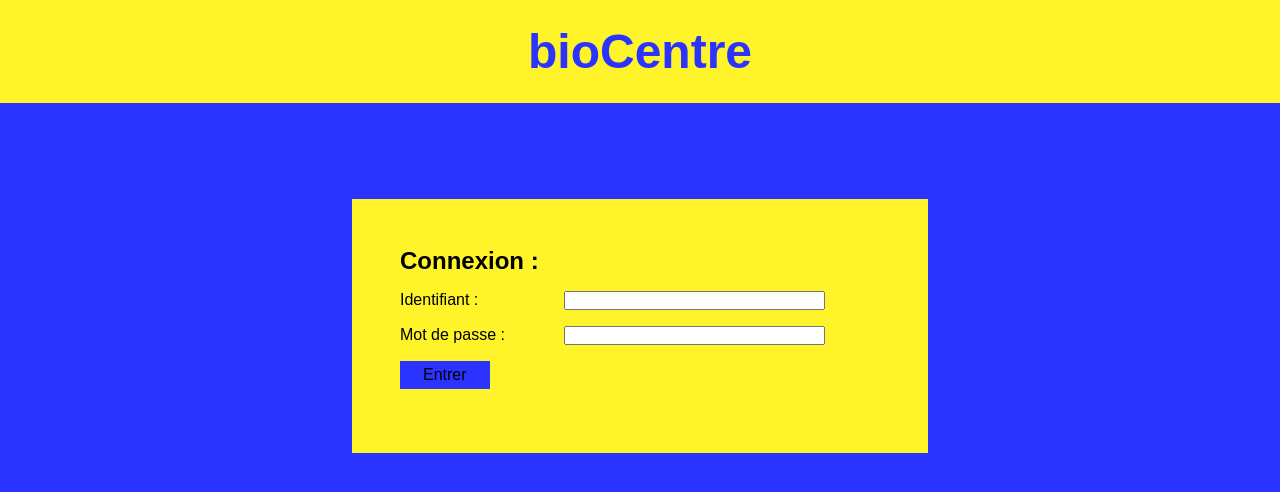
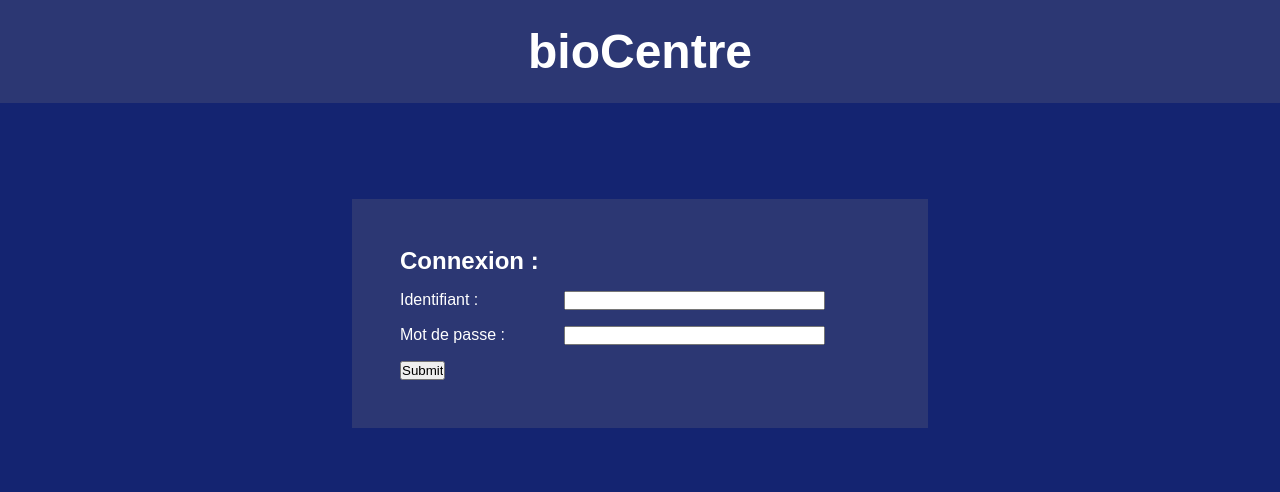
Before and after one commit to vachon/bioCentre, a PHP site: page / in a window 1280 px wide. Shown: the top 492 px of the page. Run offline with PHP 8.4, Linux system fonts and the light colour scheme.

Commit message:
first PHP/BDD

```diff
--- a/connection.php
+++ b/connection.php
@@ -1,8 +1,8 @@
 	<DIV id="connection">
 		<h2>Connexion :</h2>
-		<form >
+		<form action="homePage.php" method="post">
 	    <p>
-	        <label for="login">Identifiant :</label>
+	        <label for="login" >Identifiant :</label>
 	        <input type="text" name="login" id="login" size="30" maxlength="30" />
 	    </p>
 	    <p>
@@ -10,7 +10,7 @@
 	        <input type="password" name="password" id="password" size="30" maxlength="10" />
 	    </p>
 	    <p>
-	    	<div id="btnLogin">Entrer</div>
+	    	<input type="submit" name="subLogin">
 	    </p>
 		</form>
 	</DIV>
--- /dev/null
+++ b/header.php
@@ -0,0 +1,8 @@
+<!DOCTYPE html>
+<html>
+<head>
+	<title>bioCentre</title>
+	<link rel="stylesheet" type="text/css" href="style.css" />
+</head>
+<body>
+<h1>bioCentre</h1>
--- a/index.php
+++ b/index.php
@@ -1,11 +1,7 @@
-<!DOCTYPE html>
-<html>
-<head>
-	<title>bioCentre</title>
-	<link rel="stylesheet" type="text/css" href="style.css" />
-</head>
-<body>
-	<h1>bioCentre</h1>
+		<?php
+			include("header.php");
+		?>
+
 	<div id='principal'>
 		<?php
 			include("connection.php");
--- a/js/Login.js
+++ b/js/Login.js
@@ -1,8 +1,7 @@
 function getLogin(valLogin){
 	console.log("get valog " + valLogin);
 	$.getJSON( 'login/' + valLogin +'.json',function(user){
-		/*return user.login;*/
-		return "test";
+		return user.login;
 	});
 }
 
--- a/js/main.js
+++ b/js/main.js
@@ -1,15 +1,29 @@
+function include(fileName){
+	var url = "login/" + fileName + ".js";
+	jQuery.loadScript = function (url, callback) {
+	    jQuery.ajax({
+	        url: url,
+	        dataType: 'json',
+	        success: callback,
+	        async: true
+	    });
+	}
+}
+
+var userLogin = {"login":"nicolas-vachon","password":"vachon"};
+
 $(document).ready(function(){
 	$('#btnLogin').on("click", function(){
+
 		var valLogin = $('#login').val();
 		var password = $('#password').val();
 
-		var login = 	$.getJSON( 'login/' + valLogin +'.json',function(user){
-		return user.login;
-	});
-		var passwd = 	$.getJSON( 'login/' + valLogin +'.json',function(user){
-		return user.login;
-	});
-		passwd = JSON.parse(passwd);
+		var userLogin = include(valLogin);
+
+		var login = userLogin.login;
+
+		var passwd = userLogin.password;
+
 		if(passwd == password){
 			console.log("ok");
 		}
--- /dev/null
+++ b/login/nicolas-vachon.csv
@@ -0,0 +1 @@
+{"login":"nicolas-vachon","password":"vachon"}
--- a/login/nicolas-vachon.json
+++ /dev/null
@@ -1,5 +0,0 @@
-
-{
-	"login":"nicolas-vachon",
-	"password":"vachon"
-}
--- a/style.css
+++ b/style.css
@@ -3,10 +3,11 @@
 	font-family: Arial;
 	margin: 0;
 	padding: 0;
+	color: #FFFFFF;
 }
 
 body{
-	background-color: #2B33FF;
+	background-color: #142471;
 
 }
 
@@ -14,21 +15,25 @@ h1{
 	text-align: center;
 	padding: 0.5em;
 	margin-bottom: 2em;
-	background-color: #FFF329;
 	font-size: 3em;
-	color: #2B33FF;
+
+	background-color: #2C3773;
 }
 
 #connection{
 	width: 30em;
 	margin:auto;
-	background-color: #FFF329;
+	background-color: #2C3773;
 	padding: 3em;
 }
 
 label{
 	display: inline-block;
 	width: 10em;
+}
+
+input{
+	color: black;
 }
 
 p{
@@ -38,7 +43,7 @@ p{
 #btnLogin{
 	width: 5em;
 	text-align: center;
-	background-color: #2B33FF;
+	background-color: #142471;
 	padding: 0.3em;
 }
 #btnLogin:hover{
```
Also changed, not shown: homePage.php (added, +19 -0 lines).
